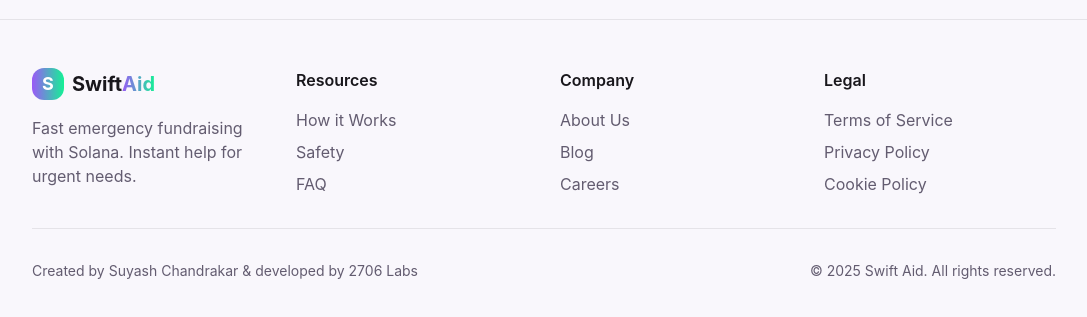
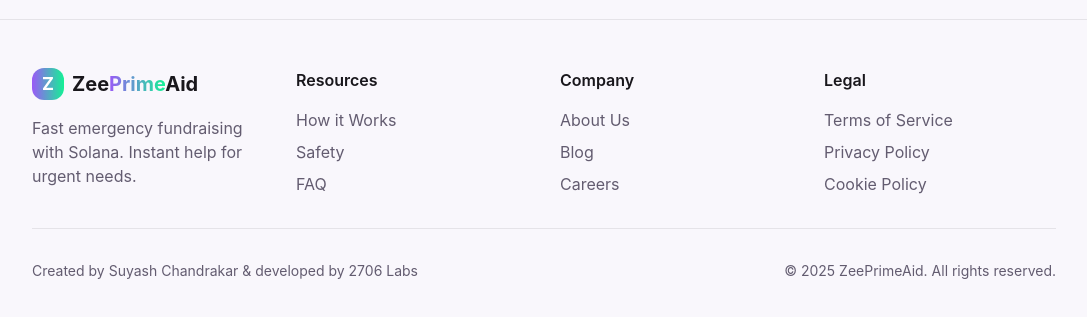
Before and after one commit to YASHSU/zeeprime-aid, a React (Vite) app: page /create in a window 1280 px wide. Shown: the part 1149-1466 px from the top of the page, without its empty margins (96-1183 px from the left). Built offline with nearby package versions, Linux system fonts and the light colour scheme.

Commit message:
Replace SwiftAid with ZeePrimeAid
Replaces all instances of "SwiftAid" with "ZeePrimeAid" in the codebase.

```diff
--- a/src/components/Footer.tsx
+++ b/src/components/Footer.tsx
@@ -10,10 +10,10 @@ const Footer = () => {
           <div className="flex flex-col gap-4">
             <Link to="/" className="flex items-center gap-2">
               <span className="solana-gradient w-8 h-8 rounded-lg flex items-center justify-center">
-                <span className="text-white font-bold text-lg">S</span>
+                <span className="text-white font-bold text-lg">Z</span>
               </span>
               <span className="font-bold text-lg md:text-xl">
-                Swift<span className="solana-gradient-text">Aid</span>
+                Zee<span className="solana-gradient-text">Prime</span>Aid
               </span>
             </Link>
             <p className="text-muted-foreground">
@@ -54,7 +54,7 @@ const Footer = () => {
             Created by Suyash Chandrakar & developed by 2706 Labs
           </p>
           <p className="text-muted-foreground text-sm mt-4 md:mt-0">
-            © {new Date().getFullYear()} Swift Aid. All rights reserved.
+            © {new Date().getFullYear()} ZeePrimeAid. All rights reserved.
           </p>
         </div>
       </div>
```
